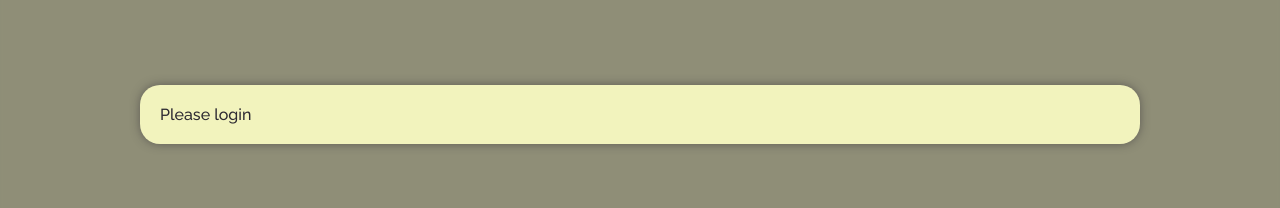
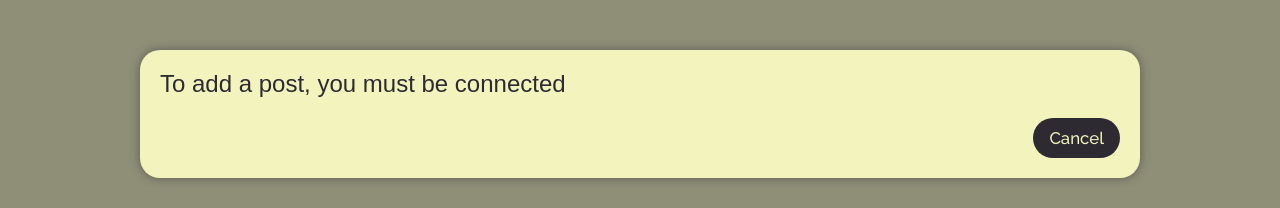
Before and after one commit to yohannimation/react-next-blog, a React (Vite) app in the folder react.js/: page / in a window 1280 px wide. Both pictures are taken after typing "Sample" into the empty fields and a click on the button "Add a post". Shown: the part 286-494 px from the top of the page. Built offline with nearby package versions, Linux system fonts and the light colour scheme; no server answers; a web font is replaced by a local one.

Commit message:
feat(FormPost): adding user connection constraint

```diff
--- a/react.js/src/components/FormPost/FormPost.tsx
+++ b/react.js/src/components/FormPost/FormPost.tsx
@@ -99,14 +99,14 @@ export default function FormPost({ post, onClose }: PostFormModalInterface) {
                                     onChange={formik.handleChange}
                                 />
                                 {formik.errors.content && <p>{formik.errors.content}</p>}
-                                <div className={style.modalCta}>
-                                    <Button type="button" variant="buttonBlack" action={close} size="m">Cancel</Button>
-                                    <Button type="button" variant="button" action={formik.handleSubmit} size="m">Save</Button>
-                                </div>
                             </>
                     :
-                    <p>Please login</p>
+                    <h2>To add a post, you must be connected</h2>
                 }
+                <div className={style.modalCta}>
+                    <Button type="button" variant="buttonBlack" action={close} size="m">Cancel</Button>
+                    {user && <Button type="button" variant="button" action={formik.handleSubmit} size="m">Save</Button>}
+                </div>
             </div>
         </div>
     )
```
